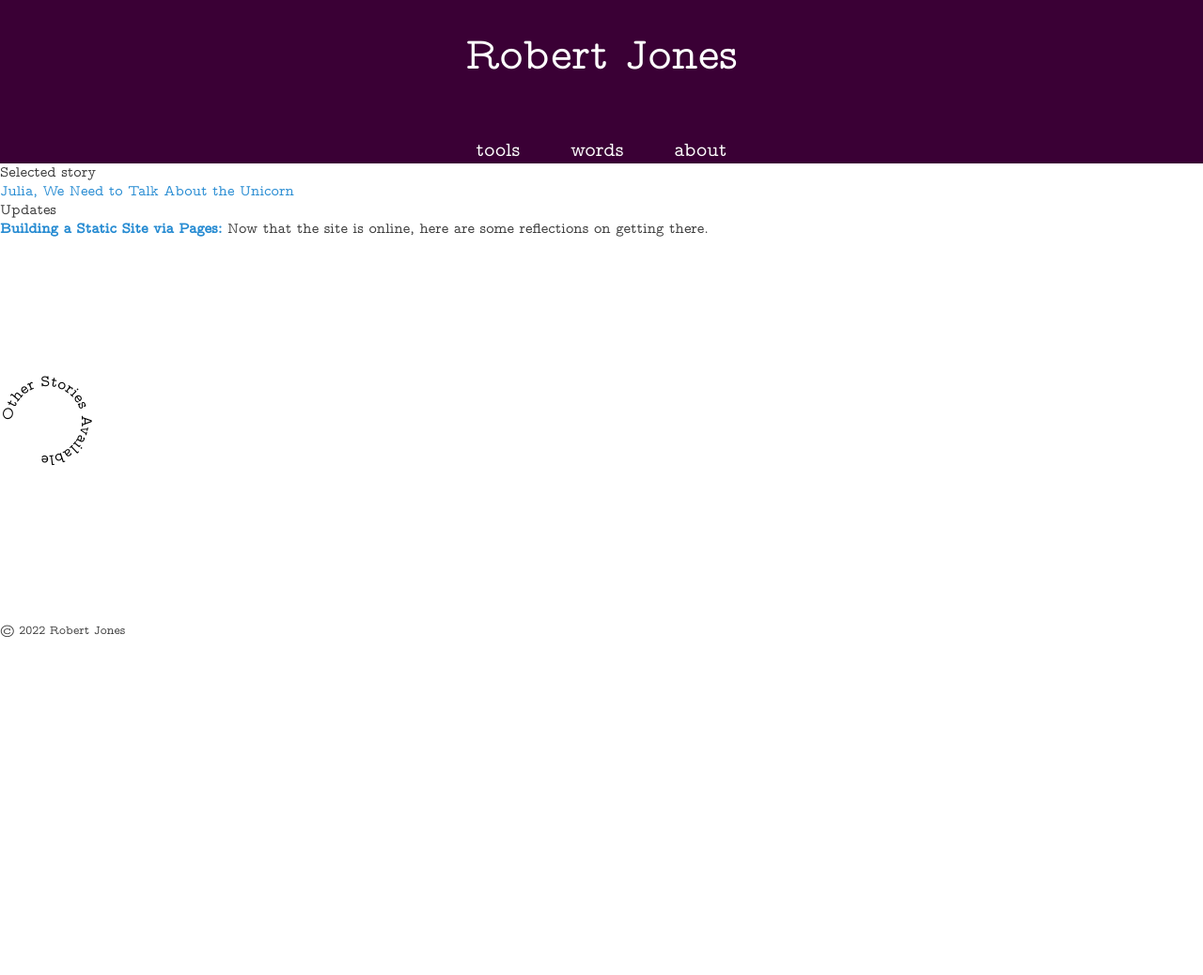
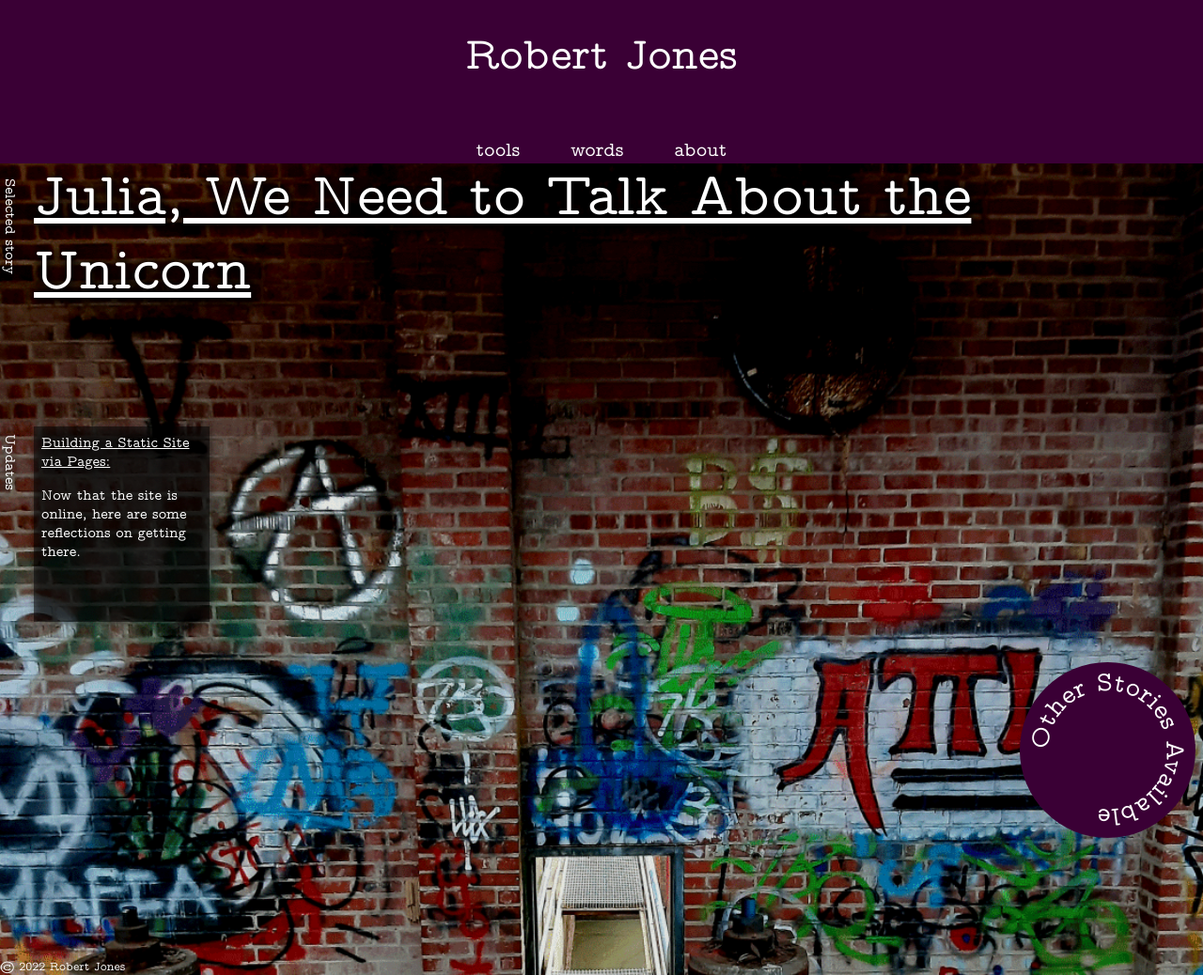
Before and after one commit to rjjiii/rjjiii.github.io, a Jekyll site: the page index.html, which Jekyll copies as it is, in a window 1280 px wide. Shown: the whole page at 94% size. Built offline with Jekyll 4.4.1, drawn with Linux system fonts in a browser that asks for light colours; before the commit the page ends 900 px from its top, so only the background shows below that.

Commit message:
Update index.html

```diff
--- a/index.html
+++ b/index.html
@@ -21,7 +21,7 @@
     	<link rel="stylesheet" href="style_base.css">
 	<link rel="stylesheet" media="screen and (min-width: 280px)" href="styles.css">
 	<link rel="stylesheet" media="screen and (max-width: 600px)" href="stylesSmall.css">
-   	<link rel="stylesheet" media="screen and (min-width: 280px)" href="test_files/stylesHome.css">
+   	<link rel="stylesheet" media="screen and (min-width: 280px)" href="stylesHome.css">
 	<link rel="alternate" type="application/rss+xml" title="Robert Jones" href="https://rjjiii.com/feed.xml">
 	<link rel="me" href="https://mastodon.lol/@rjjiii">
 
```
